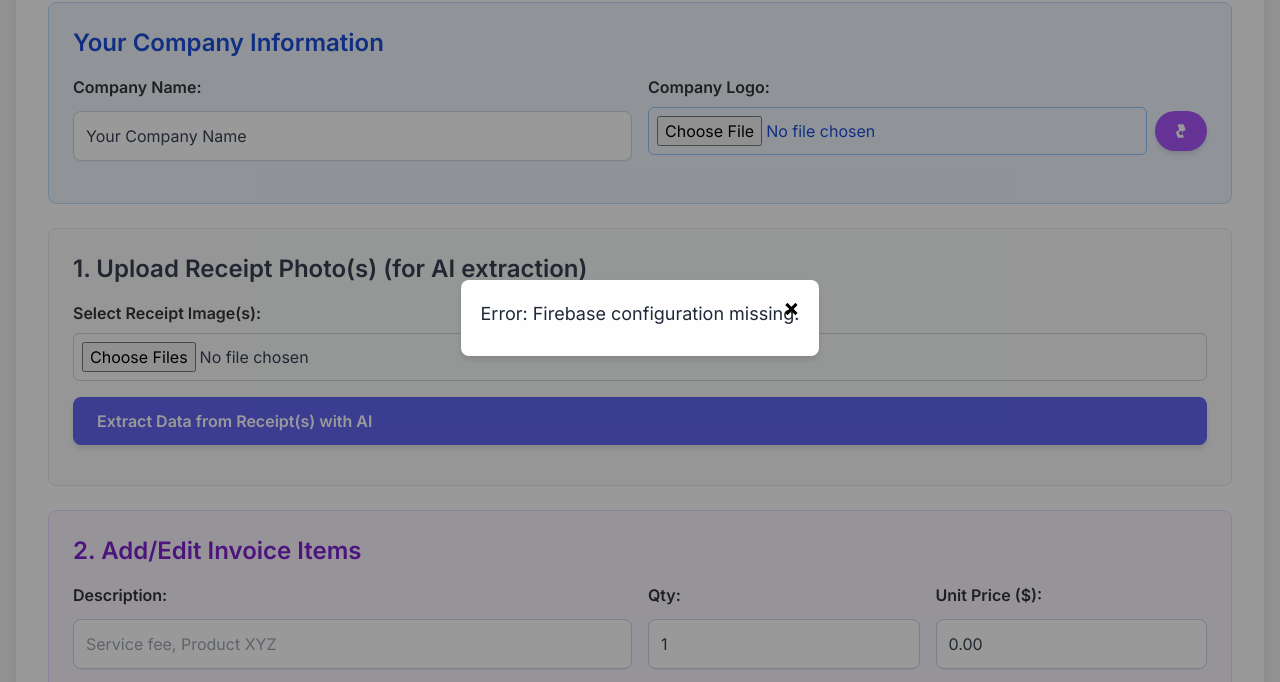
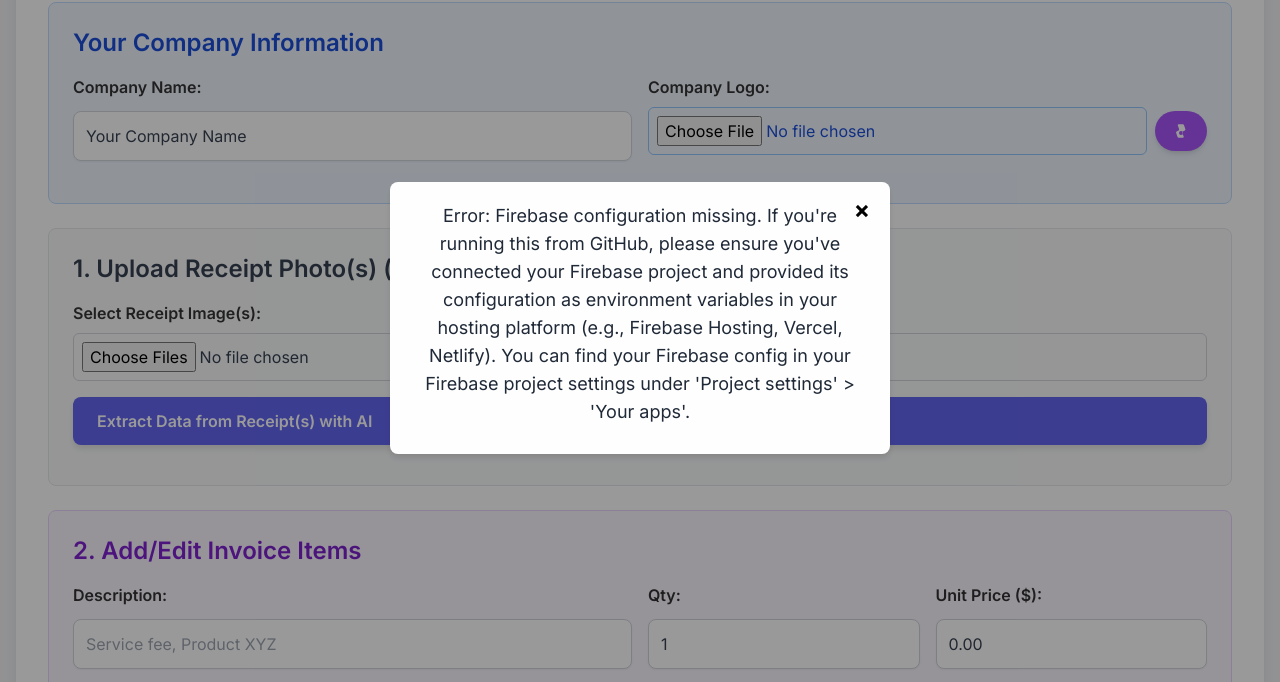
Before and after one commit to bela25art/Smart-AI-Invoice-Generator, a plain HTML site: page index.html in a window 1280 px wide. Shown: the part 106-788 px from the top of the page. Drawn offline with nearby package versions, Linux system fonts and the light colour scheme.

Commit message:
Update index.html

```diff
--- a/index.html
+++ b/index.html
@@ -569,11 +569,28 @@
         // Initialize Firebase
         const initializeFirebase = async () => {
             try {
+                // Safely get __app_id and __firebase_config, providing defaults if undefined
                 const appId = typeof __app_id !== 'undefined' ? __app_id : 'default-app-id';
-                const firebaseConfig = typeof __firebase_config !== 'undefined' ? JSON.parse(__firebase_config) : {};
+                let firebaseConfig = {};
 
-                if (Object.keys(firebaseConfig).length === 0) {
-                    showMessage("Error: Firebase configuration missing.");
+                if (typeof __firebase_config !== 'undefined' && __firebase_config) {
+                    try {
+                        firebaseConfig = JSON.parse(__firebase_config);
+                    } catch (e) {
+                        console.error("Error parsing __firebase_config:", e);
+                        showMessage("Error: Invalid Firebase configuration format. Please check your environment settings.");
+                        return;
+                    }
+                } else {
+                    // Provide a more informative message if config is missing
+                    showMessage(
+                        "Error: Firebase configuration missing. " +
+                        "If you're running this from GitHub, please ensure you've connected " +
+                        "your Firebase project and provided its configuration as environment variables " +
+                        "in your hosting platform (e.g., Firebase Hosting, Vercel, Netlify). " +
+                        "You can find your Firebase config in your Firebase project settings under 'Project settings' > 'Your apps'."
+                    );
+                    // Prevent further Firebase operations if config is missing
                     return;
                 }
 
```
